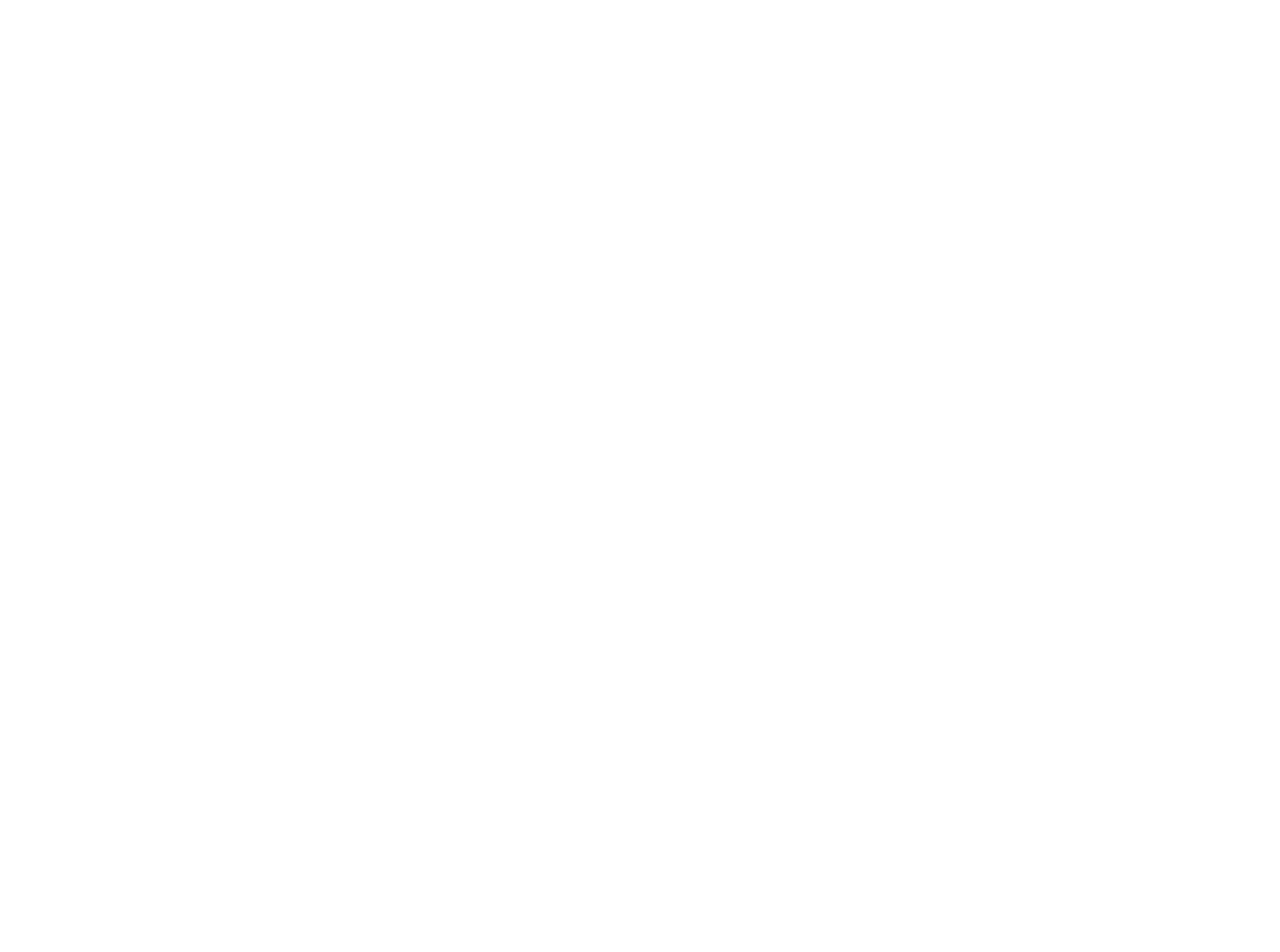
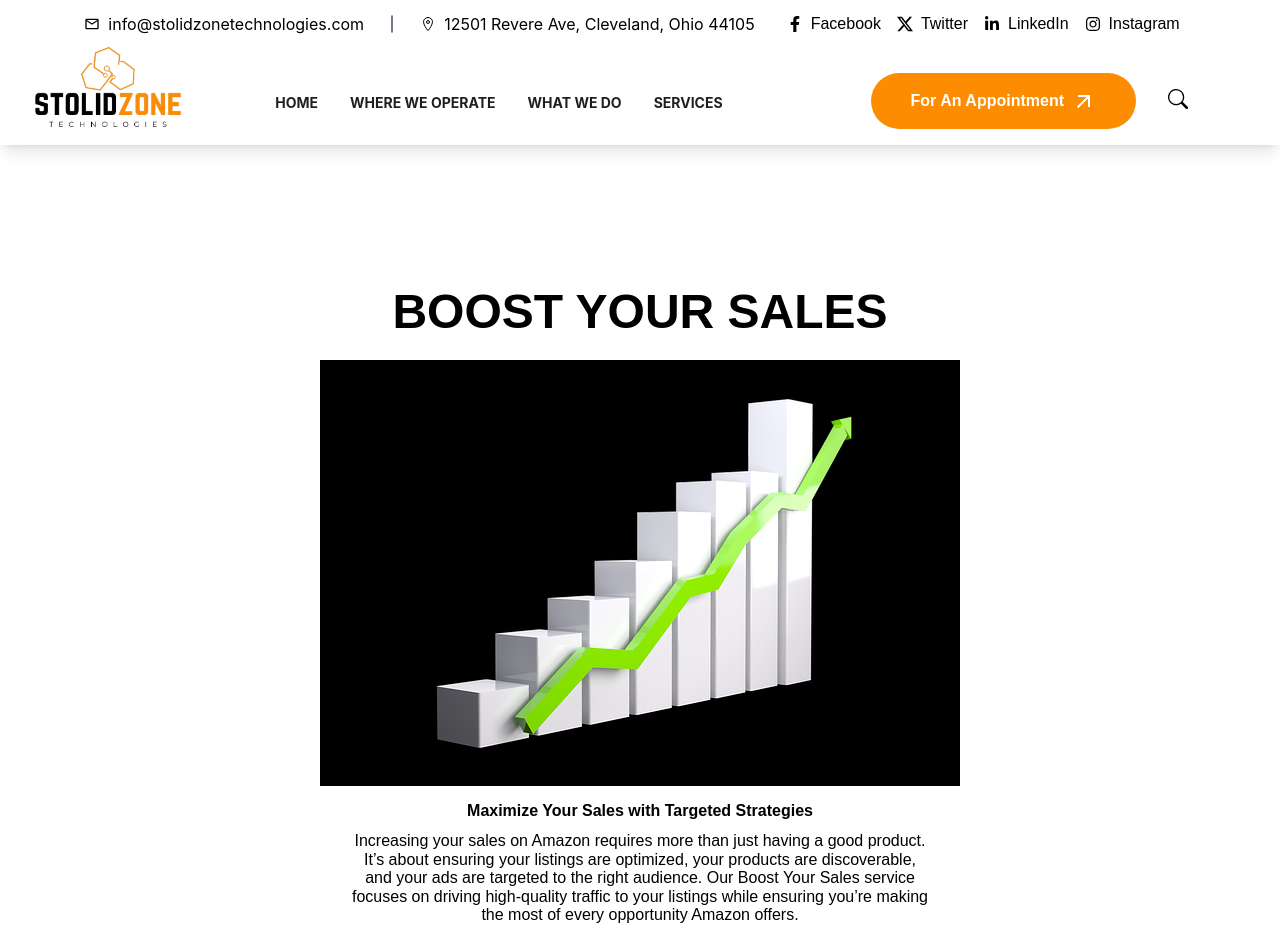
Before and after one commit to M-AmanSiddiqui/Stolid-Zone-Technologies, a React (Vite) app: page /BoostSales in a window 1280 px wide. Before the commit this address had no page. Shown: the top 952 px of the page. Before the commit the page ends 800 px from the top, so only its background shows below. Built offline with nearby package versions, Linux system fonts and the light colour scheme.

Commit message:
workin on boost sale page

```diff
--- a/src/App.jsx
+++ b/src/App.jsx
@@ -1,8 +1,8 @@
 import  { useEffect } from "react";
-import { BrowserRouter, Routes, Route, useLocation } from "react-router-dom"; // Correct import path for 'react-router-dom'
-import HomePage from "./HomePage/HomePage"; // Make sure the path is correct
+import { BrowserRouter, Routes, Route, useLocation } from "react-router-dom";
+import HomePage from "./HomePage/HomePage";
+import BoostSales from "./Services/BOOST YOUR SALES/BoostSales";
 
-// ScrollToTop component to scroll to the top of the page on each route change
 function ScrollToTop() {
   const location = useLocation();
 
@@ -15,11 +15,12 @@
 
 const App = () => {
   return (
-    <BrowserRouter>  {/* No need to wrap BrowserRouter here if it's in index.js */}
+    <BrowserRouter>
       <ScrollToTop />
       <Routes>
         <Route path="/" element={<HomePage />} />
-        {/* Add more routes if needed */}
+        <Route path="/BoostSales" element={<BoostSales />} />
+
       </Routes>
     </BrowserRouter>
   );
--- a/src/Component/Header.jsx
+++ b/src/Component/Header.jsx
@@ -482,6 +482,7 @@
     {
       key: 'whatWeDo',
       title: 'WHAT WE DO',
+
       children: [
         {
           key: 'ecommerceMarketing',
@@ -629,7 +630,7 @@
       key: 'services',
       title: 'SERVICES',
       children: [
-        { key: 'boostSales', label: 'BOOST YOUR SALES', link: '/BOOST YOUR SALES' },
+        { key: 'boostSales', label: 'BOOST YOUR SALES', link: '/BoostSales' },
         { key: 'fbaWholesale', label: 'FBA WHOLESALE SERVICE', link: '/FBA WHOLESALE SERVICE' },
         { key: 'productlaunch', label: 'PRODUCT LAUNCH SERVICE', link: '/PRODUCT LAUNCH SERVICE' },
         { key: 'selleraccount', label: 'SELLER ACCOUNT MANAGEMENT SERVICE', link: '/SELLER ACCOUNT MANAGEMENT SERVICE' },
--- /dev/null
+++ b/src/Services/BOOST YOUR SALES/BoostSales.jsx
@@ -0,0 +1,31 @@
+import Header from "../../Component/Header"
+import salegraph from "../../assets/Images/boost Sale Graph.png"
+// import Footer from "../../Component/Footer"
+ function BoostSales() {
+  return (
+    <div>
+<Header />
+<div>
+
+      <h1 className="mt-72 font-extrabold text-5xl text-center">BOOST YOUR SALES</h1>
+      <div className="flex flex-col justify-center items-center">
+  <img src={salegraph} alt="" className="bg-black" />
+  <h2 className="mt-4 font-bold text-center">Maximize Your Sales with Targeted Strategies</h2>
+  <p className="mt-1 font- text-center max-w-xl">
+    Increasing your sales on Amazon requires more than just having a good product. It’s about ensuring your listings are optimized, your products are discoverable, and your ads are targeted to the right audience. Our Boost Your Sales service focuses on driving high-quality traffic to your listings while ensuring you’re making the most of every opportunity Amazon offers.
+  </p>
+</div>
+
+
+
+
+
+
+
+
+
+     </div>
+  </div>
+  )
+}
+export default BoostSales
```
Also changed, not shown: src/assets/Images/boost Sale Graph.png (added).
